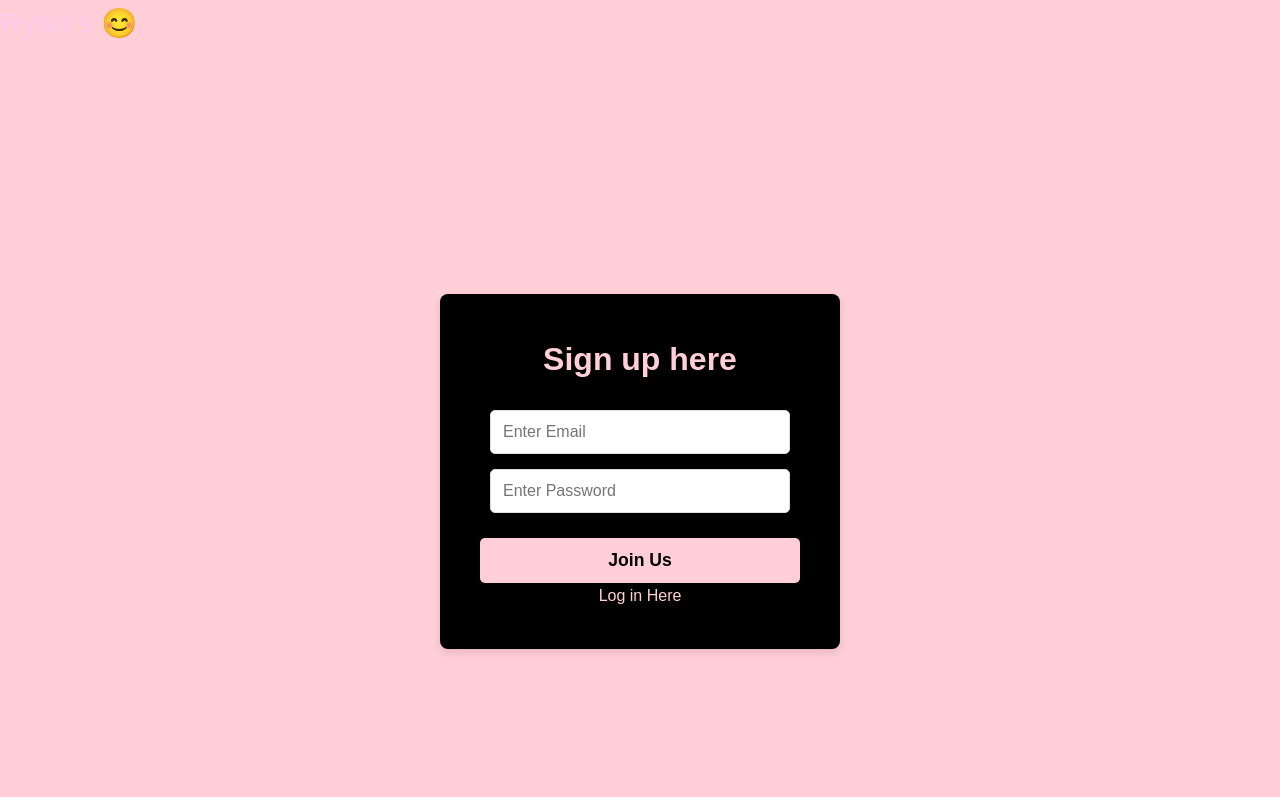
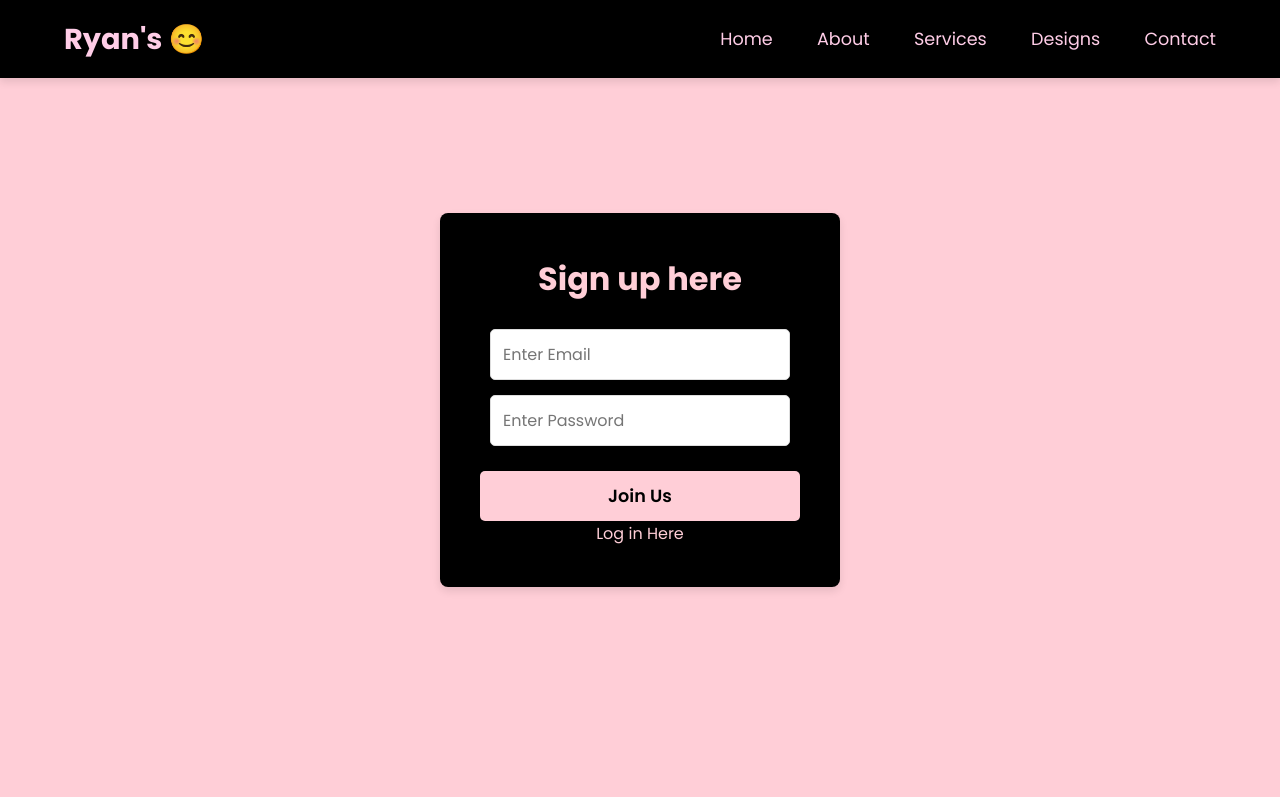
Before and after one commit to tangsancoder/fashion-design, a plain HTML site: page signup.html in a window 1280 px wide. Shown: the top 797 px of the page. Drawn offline with nearby package versions, Linux system fonts and the light colour scheme.

Commit message:
Update signup.html

```diff
--- a/signup.html
+++ b/signup.html
@@ -6,7 +6,43 @@
     <title>fashion</title>
     <link rel="stylesheet" href="style.css">
 </head>
+<body><!DOCTYPE html>
+<html lang="en">
+<head>
+    <meta charset="UTF-8">
+    <meta name="viewport" content="width=device-width, initial-scale=1.0">
+    <title>Ryan's Fashion Designs - Explore Your Style</title>
+    <link href="https://fonts.googleapis.com/css2?family=Poppins:wght@300;400;600;700&display=swap" rel="stylesheet">
+    <link href='https://unpkg.com/boxicons@2.1.4/css/boxicons.min.css' rel='stylesheet'>
+    <link rel="stylesheet" href="style.css">
+</head>
 <body>
+    <header class="header">
+        <a href="#" class="logo">Ryan's <span class="logo-accent">😊</span></a>
+
+        <i class='bx bx-menu' id="menu-icon"></i>
+        <nav class="navbar">
+            <a href="index.html#home" class="active">Home</a>
+            <a href="index.html#about">About</a>
+            <a href="#services">Services</a>
+            <a href="index.html#design">Designs</a>
+            <a href="index.html#contact">Contact</a>
+        </nav>
+    </header>
+<section id="home" class="section">
+    <div class="login-form">
+        <h2>Sign up here</h2>
+        <input type="email" placeholder="Enter Email">
+        <input type="password" placeholder="Enter Password">
+        <button>Join Us</button>
+        <a href="index.html">Log in Here</a>
+    </div>
+</section>
+
+<script src="script.js"></script>
+</body>
+</html>
+
     <header>
         <div class="logo">Ryan's 😊</div>
 
```
